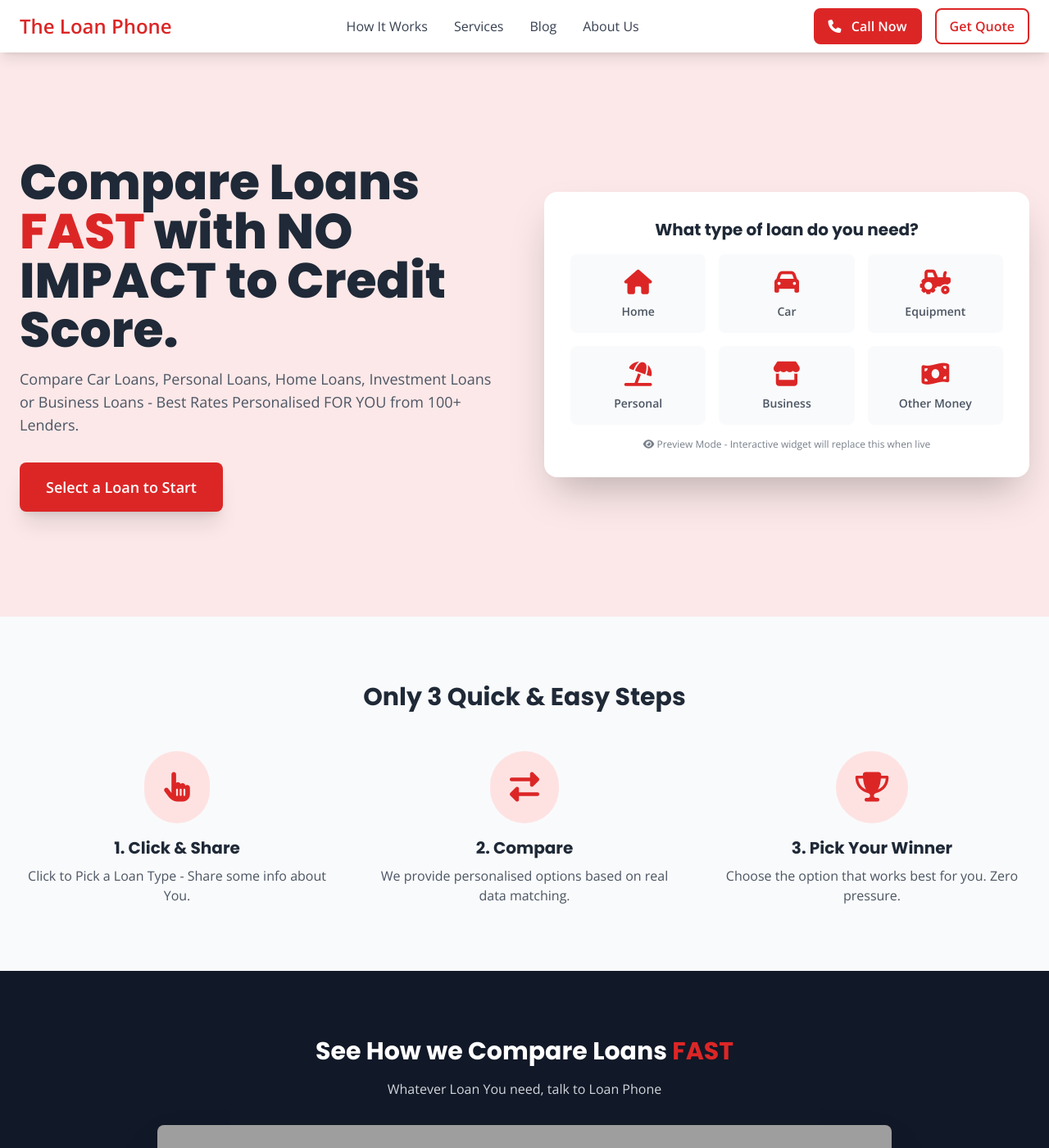
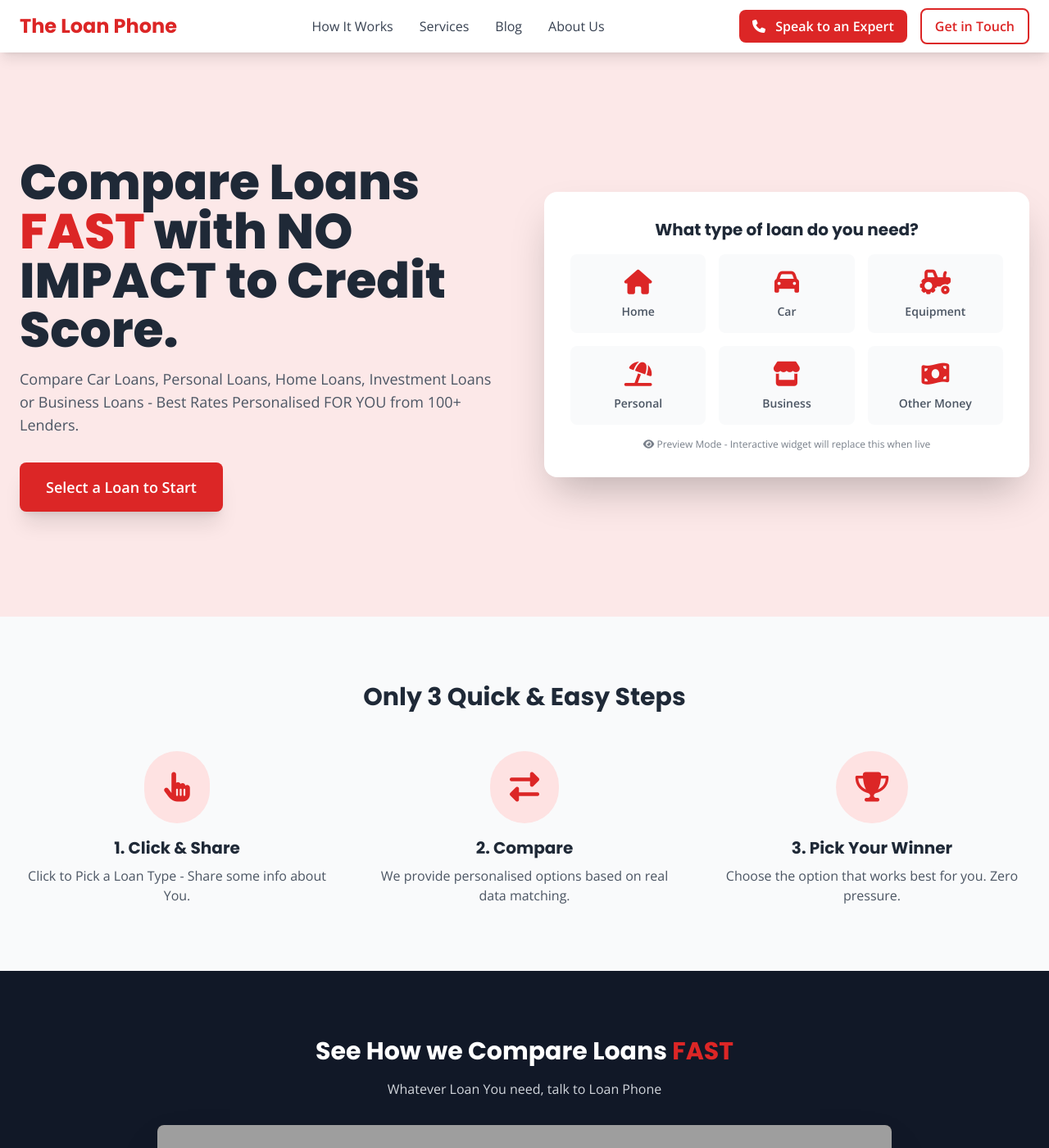
Before and after one commit to AMSumo9/loan-phone-website, a Jekyll site: the page built from index.md, in a window 1280 px wide and 1400 px high. Shown: the whole window at 82% size. Built offline with Jekyll 4.4.1, drawn with Linux system fonts in a browser that asks for light colours; nearby versions of some CDN libraries; grey boxes are pictures that could not be loaded.

Commit message:
Update header.html

```diff
--- a/_includes/header.html
+++ b/_includes/header.html
@@ -5,8 +5,8 @@
             <!-- Logo -->
             <div class="flex items-center">
                 <a href="{{ site.baseurl }}/" class="flex items-center space-x-3">
-                    <div class="text-2xl font-bold" style="color: #DC2626 !important;">
-                        {{ site.company.name }}
+                    <div class="text-2xl font-bold text-red-600" style="font-family: 'Poppins', sans-serif !important; color: #DC2626 !important;">
+                        The Loan Phone
                     </div>
                 </a>
             </div>
@@ -15,11 +15,11 @@
             <nav class="hidden md:flex items-center space-x-8">
                 {% for item in site.data.navigation.main %}
                     {% if item.type == "anchor" %}
-                        <a href="{{ item.url }}" class="text-gray-700 hover:text-red-600 transition duration-200 font-medium" style="color: #374151 !important;">
+                        <a href="{{ item.url }}" class="text-gray-700 hover:text-red-600 transition duration-200 font-medium">
                             {{ item.name }}
                         </a>
                     {% else %}
-                        <a href="{{ site.baseurl }}{{ item.url }}" class="text-gray-700 hover:text-red-600 transition duration-200 font-medium" style="color: #374151 !important;">
+                        <a href="{{ site.baseurl }}{{ item.url }}" class="text-gray-700 hover:text-red-600 transition duration-200 font-medium">
                             {{ item.name }}
                         </a>
                     {% endif %}
@@ -29,23 +29,21 @@
             <!-- CTA Buttons -->
             <div class="hidden md:flex items-center space-x-4">
                 <a href="tel:{{ site.contact.phone }}"
-                   class="px-4 py-2 border-2 text-white font-semibold rounded-lg transition duration-200 hover:bg-red-700"
-                   style="background-color: #DC2626 !important; border-color: #DC2626 !important;">
+                   class="px-4 py-2 bg-red-600 text-white font-semibold rounded-lg transition duration-200 hover:bg-red-700">
                     <i class="fas fa-phone mr-2"></i>
-                    Call Now
+                    Speak to an Expert
                 </a>
 
                 <button onclick="openSupportModal()"
-                        class="px-4 py-2 border-2 border-red-600 text-red-600 font-semibold rounded-lg hover:bg-red-600 hover:text-white transition duration-200"
-                        style="border-color: #DC2626 !important; color: #DC2626 !important;">
-                    Get Quote
+                        class="px-4 py-2 border-2 border-red-600 text-red-600 font-semibold rounded-lg hover:bg-red-600 hover:text-white transition duration-200">
+                    Get in Touch
                 </button>
             </div>
 
             <!-- Mobile menu button -->
             <div class="md:hidden">
-                <button onclick="toggleMobileMenu()" class="text-gray-600 hover:text-red-600 focus:outline-none">
-                    <i class="fas fa-bars text-xl" style="color: #DC2626 !important;"></i>
+                <button onclick="toggleMobileMenu()" class="text-red-600 hover:text-red-700 focus:outline-none">
+                    <i class="fas fa-bars text-xl"></i>
                 </button>
             </div>
         </div>
@@ -69,16 +67,14 @@
             <!-- Mobile CTA Buttons -->
             <div class="pt-4 border-t border-gray-200 space-y-3">
                 <a href="tel:{{ site.contact.phone }}"
-                   class="block w-full text-center px-4 py-2 text-white font-semibold rounded-lg"
-                   style="background-color: #DC2626 !important;">
+                   class="block w-full text-center px-4 py-2 bg-red-600 text-white font-semibold rounded-lg">
                     <i class="fas fa-phone mr-2"></i>
-                    Call Now
+                    Speak to an Expert
                 </a>
 
                 <button onclick="openSupportModal(); toggleMobileMenu();"
-                        class="block w-full px-4 py-2 border-2 font-semibold rounded-lg"
-                        style="border-color: #DC2626 !important; color: #DC2626 !important;">
-                    Get Quote
+                        class="block w-full px-4 py-2 border-2 border-red-600 text-red-600 font-semibold rounded-lg">
+                    Get in Touch
                 </button>
             </div>
         </div>
@@ -94,28 +90,3 @@
     }
 }
 </script>
-
-<style>
-/* Force red colors in header - override any conflicting CSS */
-header .text-red-600,
-header .hover\\:text-red-600:hover,
-header .border-red-600 {
-    color: #DC2626 !important;
-    border-color: #DC2626 !important;
-}
-
-header .bg-red-600,
-header .hover\\:bg-red-600:hover {
-    background-color: #DC2626 !important;
-}
-
-/* Ensure hover states work */
-header a:hover {
-    color: #DC2626 !important;
-}
-
-header button:hover {
-    background-color: #DC2626 !important;
-    color: white !important;
-}
-</style>
```
